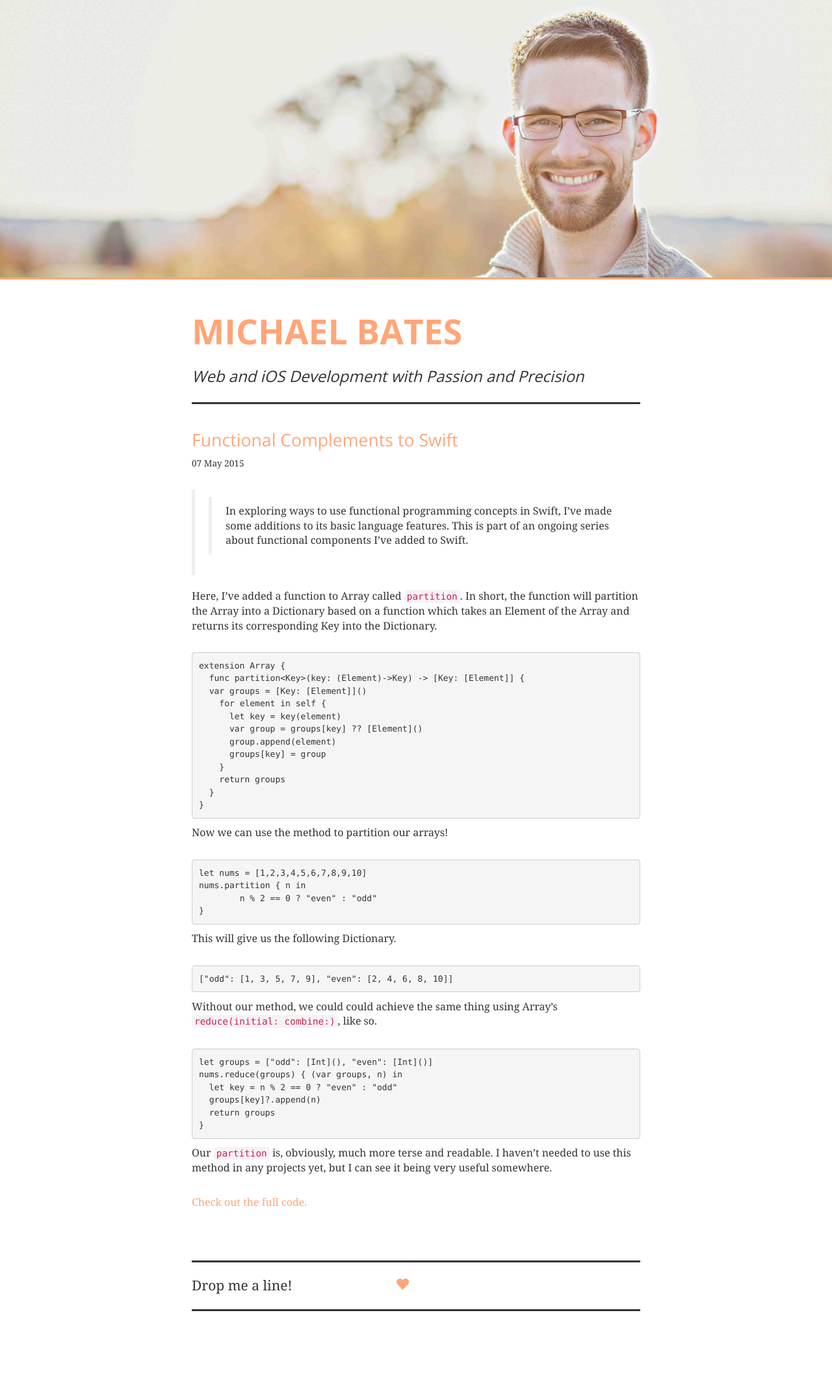
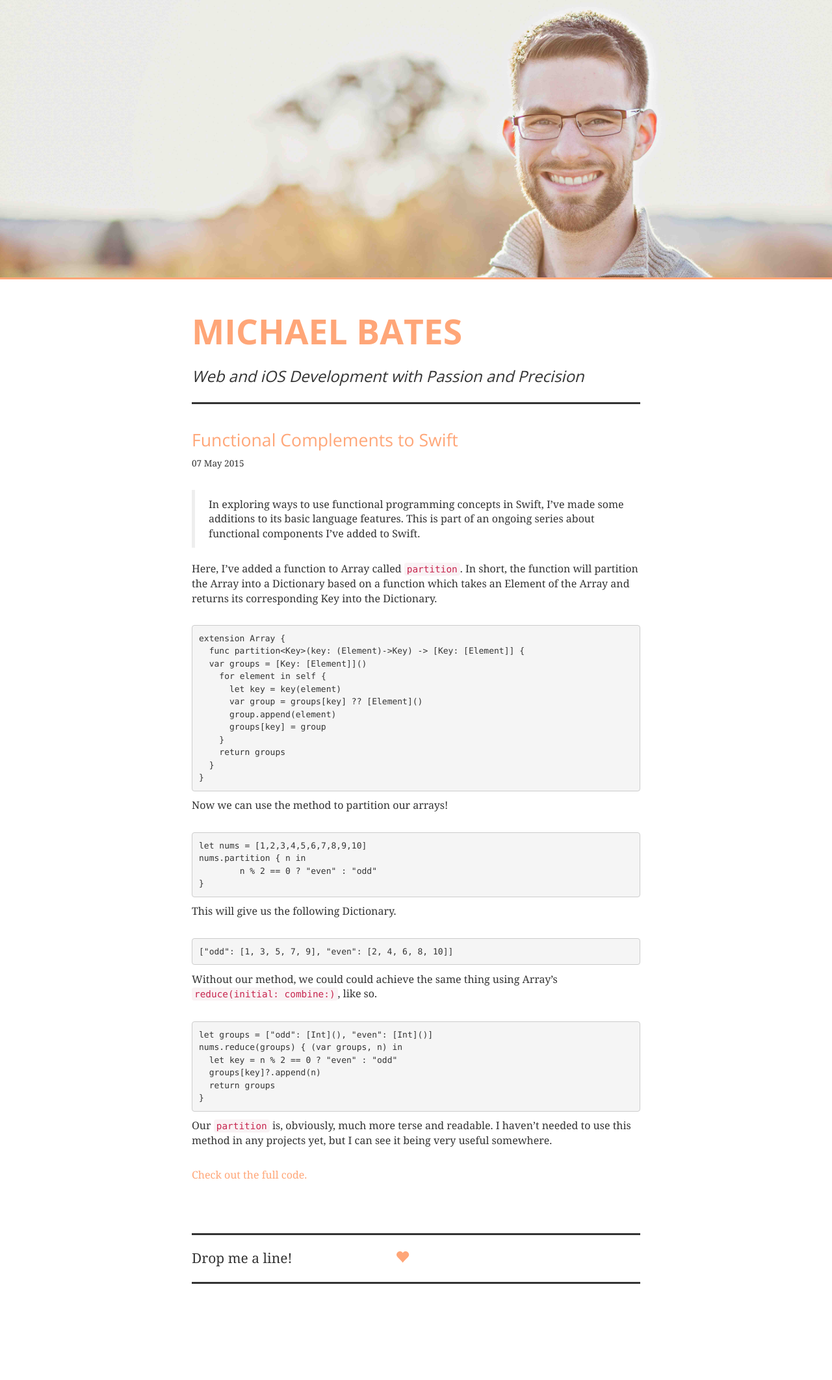
Before and after one commit to mklbtz/mklbtz.github.io, a Jekyll site: the page built from _posts/2015-05-07-functional-complements-to-swift-1.md, in a window 1280 px wide. Shown: the whole page at 65% size. Built offline with Jekyll 4.4.1, drawn with Linux system fonts in a browser that asks for light colours; nearby versions of some CDN libraries; some web fonts are replaced; Markdown is read by kramdown in place of the engine named in the settings; after the commit the page ends 2082 px from its top, so only the background shows below that.

Commit message:
single indented quote

```diff
--- a/_posts/2015-05-07-functional-complements-to-swift-1.md
+++ b/_posts/2015-05-07-functional-complements-to-swift-1.md
@@ -2,7 +2,7 @@
 title: Functional Complements to Swift
 layout: post
 ---
->> In exploring ways to use functional programming concepts in Swift, I’ve made some additions to its basic language features. This is part of an ongoing series about functional components I’ve added to Swift.
+> In exploring ways to use functional programming concepts in Swift, I’ve made some additions to its basic language features. This is part of an ongoing series about functional components I’ve added to Swift.
 
 Here, I’ve added a function to Array called `partition`. In short, the function will partition the Array into a Dictionary based on a function which takes an Element of the Array and returns its corresponding Key into the Dictionary.
 
```
